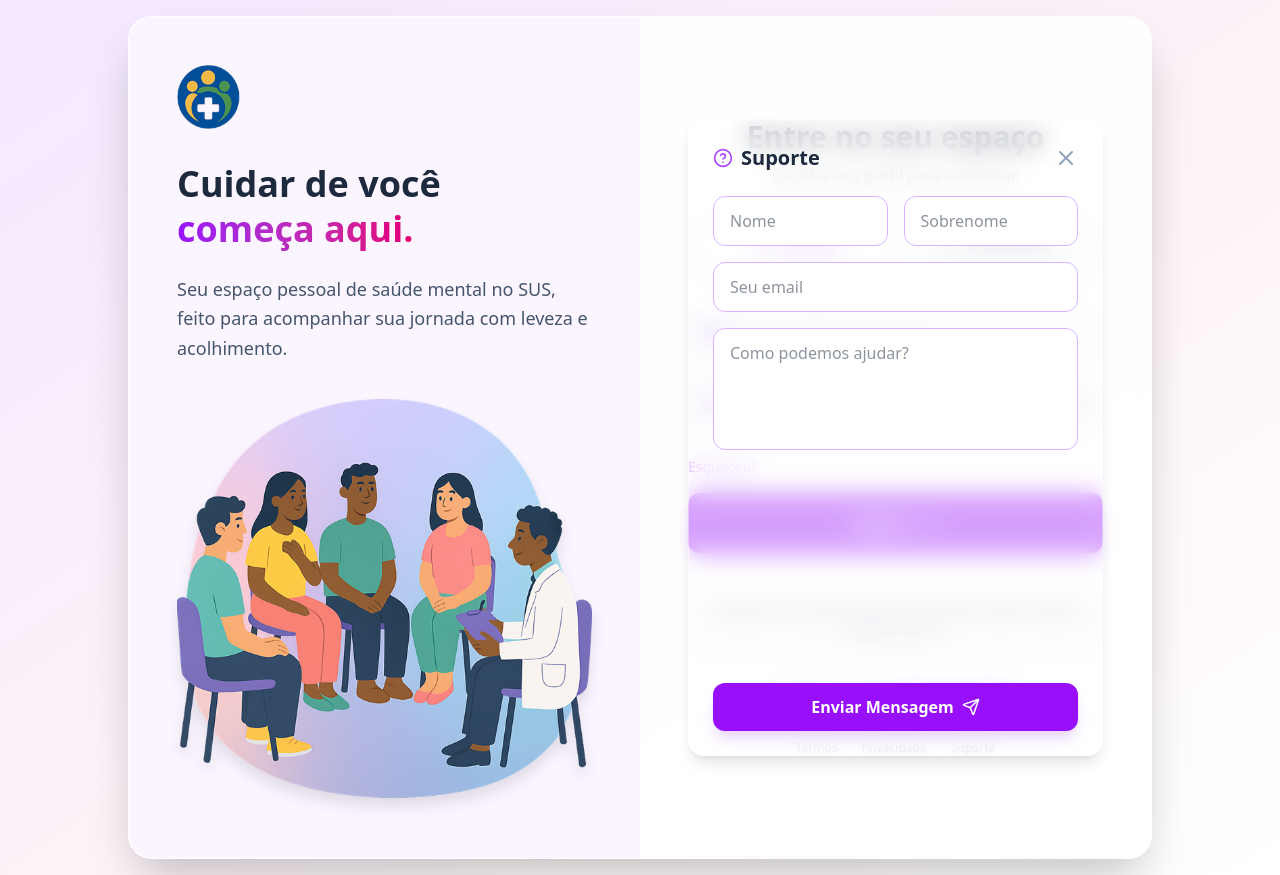
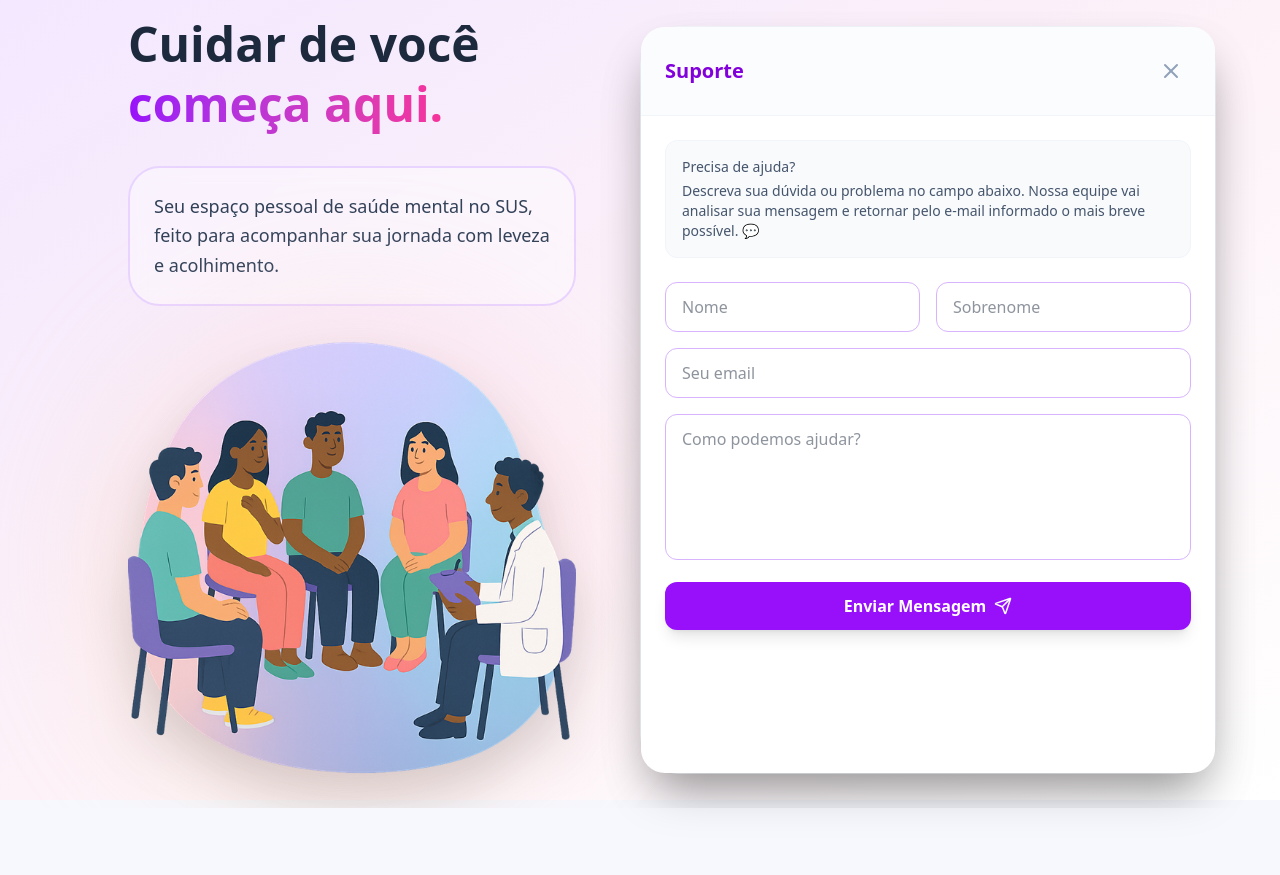
Before and after one commit to rsangijipa/Elo-SUS-Grupos, a React (Vite) app: page /login in a window 1280 px wide. Both pictures are taken after a click on the button "Esqueceu?". After the commit the page ends 808 px from the top, so only its background shows below. Built offline with nearby package versions, Linux system fonts and the light colour scheme.

Commit message:
v1.3.9.1

```diff
--- a/src/pages/Login/Login.tsx
+++ b/src/pages/Login/Login.tsx
@@ -3,8 +3,7 @@ import { useNavigate } from 'react-router-dom';
 import { useAuth } from '../../contexts/AuthContext';
 import { useNotifications } from '../../contexts/NotificationContext';
 import { useTheme } from '../../contexts/ThemeContext';
-import { Lock, Mail, ArrowRight, Activity, ShieldCheck, User, Eye, EyeOff, HelpCircle, Send, X } from 'lucide-react';
-import { supportService } from '../../services/supportService';
+import { Lock, Mail, ArrowRight, Activity, ShieldCheck, User, Eye, EyeOff, HelpCircle, Send, X, FileText, Info } from 'lucide-react';
 
 export default function Login() {
     const navigate = useNavigate();
@@ -15,8 +14,10 @@ export default function Login() {
 
     const [isLogin, setIsLogin] = useState(true);
     const [showPassword, setShowPassword] = useState(false);
-    const [isHelpOpen, setIsHelpOpen] = useState(false);
     const [isLoading, setIsLoading] = useState(false);
+
+    // Modal States
+    const [activeModal, setActiveModal] = useState<'help' | 'terms' | 'privacy' | null>(null);
 
     // Form States
     const [formData, setFormData] = useState({
@@ -56,7 +57,7 @@ export default function Login() {
         // Open email client
         window.location.href = mailtoLink;
 
-        setIsHelpOpen(false);
+        setActiveModal(null);
         setHelpData({ name: '', surname: '', email: '', message: '' });
 
         addNotification({
@@ -114,53 +115,86 @@ export default function Login() {
         }
     };
 
+    // Reusable Modal Component
+    const ModalContent = ({ title, onClose, children }: { title: string, onClose: () => void, children: React.ReactNode }) => (
+        <div className="absolute inset-0 z-50 bg-white rounded-3xl flex flex-col overflow-hidden animate-fade-in shadow-2xl">
+            <div className="p-6 border-b border-slate-100 flex justify-between items-center bg-slate-50/50">
+                <h3 className={`text-xl font-bold flex items-center gap-2 ${theme === 'patient' ? 'text-purple-700' : 'text-blue-700'}`}>
+                    {title}
+                </h3>
+                <button onClick={onClose} className="text-slate-400 hover:text-slate-600 transition-colors p-2 hover:bg-slate-100 rounded-full">
+                    <X size={24} />
+                </button>
+            </div>
+            <div className="flex-1 overflow-y-auto p-6 custom-scrollbar">
+                {children}
+            </div>
+        </div>
+    );
+
     return (
         <div className={`min-h-screen flex items-center justify-center p-4 font-sans transition-colors duration-700 bg-gradient-to-br ${colors.gradient}`}>
-            <div className="bg-white/80 backdrop-blur-xl rounded-3xl shadow-2xl w-full max-w-5xl overflow-hidden flex min-h-[650px] animate-fade-in relative border border-white/50">
 
-                {/* Left Side - Brand & Visuals */}
-                <div className={`hidden lg:flex w-1/2 relative overflow-hidden p-12 flex-col justify-between transition-colors duration-700 ${theme === 'patient' ? 'bg-purple-50' : 'bg-blue-50'}`}>
+            <div className="w-full max-w-6xl flex flex-col lg:flex-row items-center justify-center relative min-h-[700px]">
 
-                    {/* Content */}
-                    <div className="relative z-10">
-                        <img src="/elosusgrupos_logo.png" alt="EloSUS Logo" className="h-16 mb-8 object-contain w-auto" />
-
-                        <h1 className="text-4xl font-bold leading-tight mb-6 text-slate-800">
+                {/* Visuals - Left Side */}
+                <div className={`
+                    w-full lg:w-[50%] lg:absolute lg:left-0 lg:top-0 lg:bottom-0
+                    p-6 lg:p-16
+                    flex flex-col justify-center transition-all duration-700 order-1 z-0
+                `}>
+                    <div className="max-w-lg mx-auto lg:mx-0 space-y-8 pt-8 lg:pt-0">
+                        {/* Title */}
+                        <div className="space-y-2">
+                            <h1 className="text-4xl lg:text-5xl font-bold text-slate-800 leading-tight">
                                 Cuidar de você <br />
-                            <span className={`text-transparent bg-clip-text bg-gradient-to-r ${theme === 'patient' ? 'from-purple-600 to-pink-600' : 'from-blue-600 to-cyan-600'}`}>
+                                <span className={`bg-clip-text text-transparent bg-gradient-to-r ${theme === 'patient' ? 'from-purple-600 to-pink-500' : 'from-blue-600 to-cyan-500'}`}>
                                     começa aqui.
                                 </span>
                             </h1>
-                        <p className="text-lg text-slate-600 leading-relaxed">
+                        </div>
+
+                        {/* Description Box */}
+                        <div className={`
+                            p-6 rounded-[2rem] border-2 backdrop-blur-sm transition-colors duration-700
+                            ${theme === 'patient'
+                                ? 'bg-white/40 border-purple-200 text-slate-700'
+                                : 'bg-white/40 border-blue-200 text-slate-700'}
+                        `}>
+                            <p className="text-lg font-medium leading-relaxed">
                                 Seu espaço pessoal de saúde mental no SUS, feito para acompanhar sua jornada com leveza e acolhimento.
                             </p>
                         </div>
 
-                    <div className="relative z-10 mt-8 flex justify-center">
-                        <img src="/elosusgrupos_setting_login.png" alt="Grupo Terapêutico" className="max-w-full h-auto object-contain drop-shadow-xl rounded-2xl" />
+                        {/* Illustration Container */}
+                        <div className="relative flex justify-center lg:justify-start">
+                            {/* Background Glow */}
+                            <div className={`
+                                absolute inset-0 rounded-full blur-3xl opacity-40 transform scale-110
+                                ${theme === 'patient' ? 'bg-gradient-to-tr from-orange-200 to-pink-200' : 'bg-gradient-to-tr from-blue-200 to-cyan-200'}
+                            `}></div>
+
+                            <img
+                                src="/elosusgrupos_setting_login.png"
+                                alt="Grupo Terapêutico"
+                                className="relative z-10 w-full max-w-md h-auto object-contain drop-shadow-2xl rounded-3xl transform hover:scale-[1.02] transition-transform duration-500"
+                            />
+                        </div>
                     </div>
                 </div>
 
-                {/* Right Side - Login Form */}
-                <div className="w-full lg:w-1/2 p-8 lg:p-12 flex flex-col justify-center relative bg-white/50">
+                {/* Login Card - Prominent, Rounded, Shadowed */}
+                <div className="w-full lg:w-[50%] lg:ml-auto bg-white rounded-[2.5rem] shadow-2xl p-8 lg:p-12 relative z-10 order-2 border border-slate-100">
 
-                    <div className="max-w-md mx-auto w-full relative">
-
-                        {/* Inline Help Card Overlay */}
-                        {isHelpOpen && (
-                            <div className="absolute inset-0 z-20 bg-white/60 backdrop-blur-md rounded-2xl flex flex-col items-center justify-center p-6 animate-fade-in border border-white/40 shadow-lg">
-                                <div className="w-full h-full flex flex-col">
-                                    <div className="flex justify-between items-center mb-6">
-                                        <h3 className="text-xl font-bold text-slate-800 flex items-center gap-2">
-                                            <HelpCircle size={20} className={theme === 'patient' ? 'text-purple-500' : 'text-blue-500'} />
-                                            Suporte
-                                        </h3>
-                                        <button onClick={() => setIsHelpOpen(false)} className="text-slate-400 hover:text-slate-600 transition-colors">
-                                            <X size={24} />
-                                        </button>
+                    {/* Modal Overlays */}
+                    {activeModal === 'help' && (
+                        <ModalContent title="Suporte" onClose={() => setActiveModal(null)}>
+                            <div className="space-y-6">
+                                <div className="bg-slate-50 p-4 rounded-xl border border-slate-100 text-slate-600 text-sm">
+                                    <p className="font-medium mb-1">Precisa de ajuda?</p>
+                                    <p>Descreva sua dúvida ou problema no campo abaixo. Nossa equipe vai analisar sua mensagem e retornar pelo e-mail informado o mais breve possível. 💬</p>
                                 </div>
-
-                                    <form onSubmit={handleHelpSubmit} className="flex-1 flex flex-col gap-4">
+                                <form onSubmit={handleHelpSubmit} className="space-y-4">
                                     <div className="grid grid-cols-2 gap-4">
                                         <input
                                             type="text"
@@ -193,7 +227,7 @@ export default function Login() {
                                     <textarea
                                         placeholder="Como podemos ajudar?"
                                         required
-                                            rows={4}
+                                        rows={5}
                                         className="w-full px-4 py-3 bg-white border border-slate-200 rounded-xl focus:ring-2 focus:ring-opacity-50 outline-none transition-all resize-none"
                                         style={{ borderColor: theme === 'patient' ? '#d8b4fe' : '#93c5fd' }}
                                         value={helpData.message}
@@ -201,16 +235,86 @@ export default function Login() {
                                     />
                                     <button
                                         type="submit"
-                                            className={`w-full py-3 rounded-xl font-bold text-white shadow-lg transition-all flex items-center justify-center gap-2 mt-auto ${theme === 'patient' ? 'bg-purple-600 hover:bg-purple-700 shadow-purple-200' : 'bg-blue-600 hover:bg-blue-700 shadow-blue-200'}`}
+                                        className={`w-full py-3 rounded-xl font-bold text-white shadow-lg transition-all flex items-center justify-center gap-2 ${theme === 'patient' ? 'bg-purple-600 hover:bg-purple-700' : 'bg-blue-600 hover:bg-blue-700'}`}
                                     >
                                         Enviar Mensagem <Send size={18} />
                                     </button>
                                 </form>
                             </div>
-                            </div>
+                        </ModalContent>
                     )}
 
-                        <div className="text-center mb-8">
+                    {activeModal === 'terms' && (
+                        <ModalContent title="Termos de Uso" onClose={() => setActiveModal(null)}>
+                            <div className="prose prose-slate max-w-none text-sm text-slate-600 space-y-4">
+                                <p className="font-bold">1. Termos de Uso – EloSUS Grupos (23/11/2025)</p>
+                                <h4 className="font-bold text-slate-800">1. Quem somos</h4>
+                                <p>O EloSUS Grupos é uma plataforma digital destinada ao apoio à gestão e participação em grupos terapêuticos no âmbito do SUS, podendo ser utilizada por: Profissionais de saúde e Usuários/pacientes.</p>
+                                <h4 className="font-bold text-slate-800">2. Objetivo do aplicativo</h4>
+                                <p>Profissionais: auxiliar na organização, registro e acompanhamento de grupos terapêuticos. Usuários/pacientes: atuar como um companion de saúde mental.</p>
+                                <h4 className="font-bold text-slate-800">3. Público-alvo e perfis de acesso</h4>
+                                <p>O aplicativo pode ser utilizado em dois perfis principais: Profissional de saúde / SUS e Usuário/paciente.</p>
+                                <h4 className="font-bold text-slate-800">4. Cadastro e autenticação</h4>
+                                <p>Para utilizar todas as funcionalidades, é necessário realizar cadastro e login. Você se compromete a informar dados verdadeiros e manter sua senha em sigilo.</p>
+                                <h4 className="font-bold text-slate-800">5. Responsabilidades do usuário</h4>
+                                <p>Não utilizar o aplicativo para fins ilícitos. Respeitar a confidencialidade das informações.</p>
+                                <h4 className="font-bold text-slate-800">6. Responsabilidades do EloSUS Grupos</h4>
+                                <p>Empregar esforços de segurança e manter a disponibilidade do serviço. O aplicativo não substitui atendimento clínico individual.</p>
+                                <h4 className="font-bold text-slate-800">7. Funcionalidades principais</h4>
+                                <p>Cadastro e gestão de grupos, registro de presenças, agenda, painéis de indicadores, visualização de encontros, check-in emocional.</p>
+                                <h4 className="font-bold text-slate-800">8. Privacidade e proteção de dados</h4>
+                                <p>O tratamento de dados pessoais é regulado pela Política de Privacidade.</p>
+                                <h4 className="font-bold text-slate-800">9. Propriedade intelectual</h4>
+                                <p>Marcas e elementos do EloSUS Grupos são protegidos por direitos de propriedade intelectual.</p>
+                                <h4 className="font-bold text-slate-800">10. Suspensão, alteração e encerramento</h4>
+                                <p>O EloSUS Grupos poderá suspender o acesso ou alterar estes termos com aviso prévio.</p>
+                                <h4 className="font-bold text-slate-800">11. Contato e suporte</h4>
+                                <p>E-mail: [inserir e-mail oficial]</p>
+                                <h4 className="font-bold text-slate-800">12. Foro</h4>
+                                <p>Fica eleito o foro da Comarca de [cidade/UF].</p>
+                            </div>
+                        </ModalContent>
+                    )}
+
+                    {activeModal === 'privacy' && (
+                        <ModalContent title="Política de Privacidade" onClose={() => setActiveModal(null)}>
+                            <div className="prose prose-slate max-w-none text-sm text-slate-600 space-y-4">
+                                <p className="font-bold">Política de Privacidade – EloSUS Grupos (23/11/2025)</p>
+                                <h4 className="font-bold text-slate-800">1. Introdução</h4>
+                                <p>Esta Política explica como coletamos, utilizamos e protegemos seus dados pessoais em conformidade com a LGPD.</p>
+                                <h4 className="font-bold text-slate-800">2. Dados pessoais que podemos coletar</h4>
+                                <p>Dados de identificação, dados profissionais, dados de saúde e participação em grupos (dados sensíveis), dados de uso e navegação.</p>
+                                <h4 className="font-bold text-slate-800">3. Para que utilizamos seus dados</h4>
+                                <p>Gestão de grupos terapêuticos, organização da assistência, comunicação, monitoramento, geração de indicadores, segurança.</p>
+                                <h4 className="font-bold text-slate-800">4. Bases legais (LGPD)</h4>
+                                <p>Execução de políticas públicas, contrato, obrigação legal, legítimo interesse, consentimento.</p>
+                                <h4 className="font-bold text-slate-800">5. Compartilhamento de dados</h4>
+                                <p>Com serviços de saúde, gestores, fornecedores de tecnologia, mediante requisição legal.</p>
+                                <h4 className="font-bold text-slate-800">6. Armazenamento e segurança</h4>
+                                <p>Adotamos medidas técnicas e organizacionais para proteger os dados. Nenhum sistema é totalmente isento de riscos.</p>
+                                <h4 className="font-bold text-slate-800">7. Direitos do titular de dados</h4>
+                                <p>Confirmar, acessar, corrigir, anonimizar, portar, revogar consentimento.</p>
+                                <h4 className="font-bold text-slate-800">8. Cookies</h4>
+                                <p>Podemos utilizar cookies para manter sessão e gerar estatísticas.</p>
+                                <h4 className="font-bold text-slate-800">9. Retenção e descarte</h4>
+                                <p>Dados mantidos pelo tempo necessário para cumprimento das finalidades e obrigações legais.</p>
+                                <h4 className="font-bold text-slate-800">10. Crianças e adolescentes</h4>
+                                <p>Tratamento de dados observará disposições específicas da LGPD e vínculo com responsável legal.</p>
+                                <h4 className="font-bold text-slate-800">11. Atualizações</h4>
+                                <p>Esta política poderá ser atualizada periodicamente.</p>
+                            </div>
+                        </ModalContent>
+                    )}
+
+                    {/* Header with Logo Above Login Area */}
+                    <div className="mb-8 flex flex-col items-center text-center">
+                        <div className="flex items-center gap-3 mb-6">
+                            <img src="/elosusgrupos_logo.png" alt="EloSUS Logo" className="h-12 w-auto object-contain" />
+                            <h1 className="text-3xl font-bold tracking-tight text-blue-600">
+                                EloSUS <span className="text-slate-700">Grupos</span>
+                            </h1>
+                        </div>
+
                         <h2 className="text-3xl font-bold text-slate-800 mb-2">
                             {isLogin ? 'Entre no seu espaço' : 'Crie sua conta'}
                         </h2>
@@ -219,8 +323,8 @@ export default function Login() {
                         </p>
                     </div>
 
-                        {/* Role Toggle - Patient First */}
-                        <div className="bg-slate-100/50 p-1.5 rounded-2xl flex mb-8 border border-slate-200">
+                    {/* Role Toggle */}
+                    <div className="bg-slate-100/70 p-1.5 rounded-2xl flex mb-8 border border-slate-200">
                         <button
                             type="button"
                             onClick={() => handleRoleChange('patient')}
@@ -245,6 +349,7 @@ export default function Login() {
                         </button>
                     </div>
 
+                    {/* Form */}
                     <form onSubmit={handleSubmit} className="space-y-4">
                         {!isLogin && (
                             <div className="space-y-1 animate-fade-in">
@@ -352,7 +457,7 @@ export default function Login() {
                         <div className="flex items-center justify-between pt-2">
                             <button
                                 type="button"
-                                    onClick={() => setIsHelpOpen(true)}
+                                onClick={() => setActiveModal('help')}
                                 className={`text-sm font-medium transition-colors ${theme === 'patient' ? 'text-purple-600 hover:text-purple-700' : 'text-blue-600 hover:text-blue-700'}`}
                             >
                                 Esqueceu?
@@ -379,12 +484,6 @@ export default function Login() {
                     </form>
 
                     <div className="mt-8 text-center space-y-4">
-                            <div className="p-4 bg-slate-50 rounded-xl border border-slate-100">
-                                <p className="text-sm text-slate-500 italic">
-                                    "Cada dia é uma oportunidade de se sentir melhor. Estamos aqui com você."
-                                </p>
-                            </div>
-
                         <div className="pt-2">
                             <span className="text-slate-500">
                                 {isLogin ? 'Novo por aqui? ' : 'Já tem uma conta? '}
@@ -398,12 +497,14 @@ export default function Login() {
                         </div>
 
                         <div className="pt-4 border-t border-slate-100">
-                                <div className="flex justify-center gap-6 text-xs text-slate-400">
-                                    <a href="#" className="hover:text-slate-600 transition-colors">Termos</a>
-                                    <a href="#" className="hover:text-slate-600 transition-colors">Privacidade</a>
-                                    <button onClick={() => setIsHelpOpen(true)} className="hover:text-slate-600 transition-colors">Suporte</button>
+                            <div className="flex justify-center gap-6 text-xs text-slate-400 mb-4">
+                                <button onClick={() => setActiveModal('terms')} className="hover:text-slate-600 transition-colors">Termos</button>
+                                <button onClick={() => setActiveModal('privacy')} className="hover:text-slate-600 transition-colors">Privacidade</button>
+                                <button onClick={() => setActiveModal('help')} className="hover:text-slate-600 transition-colors">Suporte</button>
                             </div>
-                            </div>
+                            <p className="text-[10px] text-slate-400">
+                                Desenvolvido por: Richard Brian Sangi - Psicólogo Clinico / Contato richardbraian@hotmail.com
+                            </p>
                         </div>
                     </div>
                 </div>
```
Lines whose indentation alone changed are shown as unchanged.
